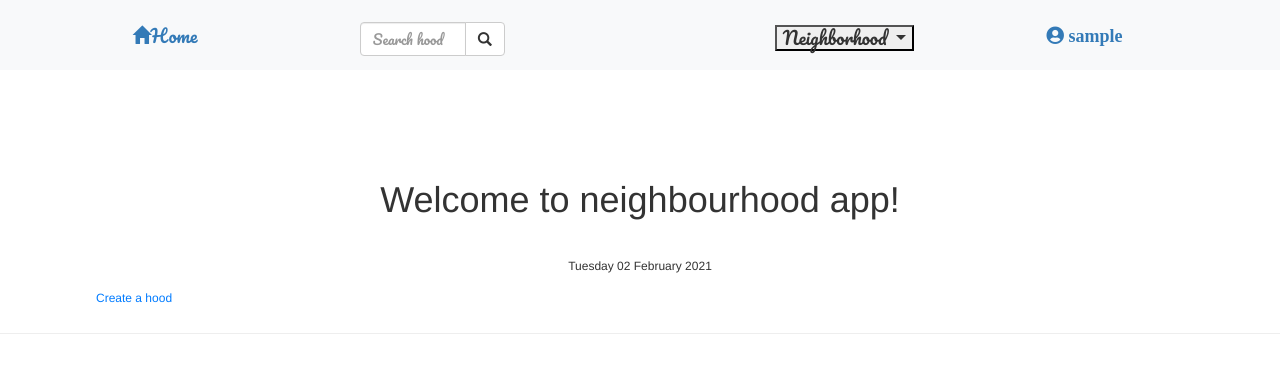
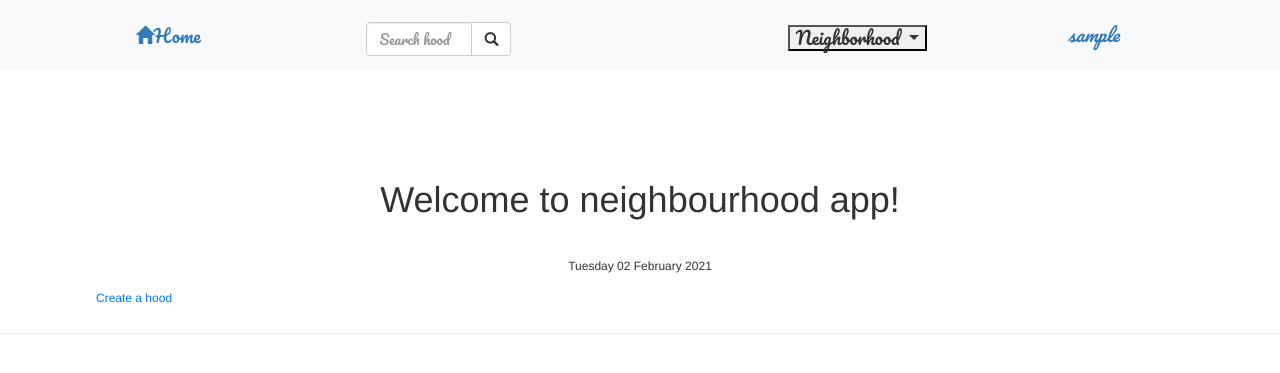
Before and after one commit to kclaudine/hood_app, a Django app: page / in a window 1280 px wide. Shown: the top 373 px of the page. Run offline with Django 3.2, Linux system fonts and the light colour scheme; the visitor is signed in with stand-in values (Sample User, id 1); data that the repository does not hold is empty; some libraries are stand-ins or nearby versions.

Commit message:
add changes

```diff
--- a/nebapp/templates/users/base.html
+++ b/nebapp/templates/users/base.html
@@ -9,15 +9,15 @@
   {% if title %}
   <title>{{title}}</title>
   {% else %}
-    <title> Neighborhood watch</title>
+    <title> Neighborhood_app</title>
   {% endif %}
 
   {% block styles %}
     {% bootstrap_css %}
-    <link rel="stylesheet" href="{% static 'css/post.css' %}">
+    <!-- <link rel="stylesheet" href="{% static 'css/post.css' %}">
     <link rel="stylesheet" href="https://use.fontawesome.com/releases/v5.2.0/css/all.css" integrity="sha384-hWVjflwFxL6sNzntih27bfxkr27PmbbK/iSvJ+a4+0owXq79v+lsFkW54bOGbiDQ" crossorigin="anonymous">
     <link rel="stylesheet" href="https://maxcdn.bootstrapcdn.com/bootstrap/3.3.7/css/bootstrap.min.css">
-    <link href="https://fonts.googleapis.com/css?family=Pacifico&display=swap" rel="stylesheet">
+    <link href="https://fonts.googleapis.com/css?family=Pacifico&display=swap" rel="stylesheet"> -->
 
 
   {% endblock %}
```
